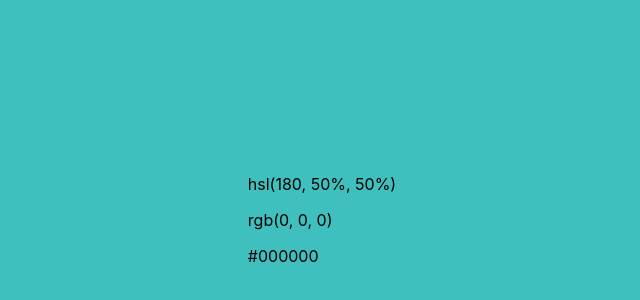
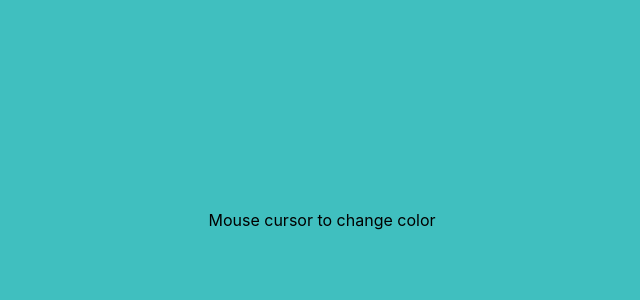
Before and after one commit to lucas4e/colorpickerjs, a React (Create React App) app: page / in a window 1280 px wide. Shown: the part 180-480 px from the top of the page, without its empty margins (318-958 px from the left). Built offline with nearby package versions, Linux system fonts and the light colour scheme.

Commit message:
added conditional rendering and copy to clipboard functionality

```diff
--- a/src/App.js
+++ b/src/App.js
@@ -1,4 +1,4 @@
-import React, { useState, useEffect, useMemo } from 'react';
+import React, { useState, useEffect, useMemo, useRef } from 'react';
 import { useMousePosition } from './components/useMousePosition';
 import { useScrollValue } from './components/useScrollValue';
 import { setConstraints } from './components/setConstraints';
@@ -7,6 +7,7 @@ import { useCalculateHEX } from './components/useCalculateHEX';
 import './index.css';
 
 function App() {
+  const [hasMoved, setHasMoved] = useState(false);
   const [hue, setHue] = useState(0);
   const [saturation, setSaturation] = useState(0);
   const [lightness, setLightness] = useState(0);
@@ -57,12 +58,23 @@ function App() {
     return `hsl(${h}, ${s}%, ${l}%)`;
   };
 
+  const handleClick = (e) => {
+    navigator.clipboard.writeText(e).then(
+      () => {
+        console.log('Copied ' + e + ' to clipboard');
+      },
+      () => {
+        console.log('Copy to clipboard failed');
+      }
+    );
+  };
+
   const displayHSL = () => {
     return `hsl(${Math.round(hue)}, ${Math.round(saturation)}%, ${lightness}%)`;
   };
 
-  const rgb = useCalculateRGB(element);
-  const hex = useCalculateHEX(element);
+  let rgb = useCalculateRGB(element);
+  let hex = useCalculateHEX(element);
 
   return (
     <div className='container'>
@@ -72,9 +84,21 @@ function App() {
         style={{ backgroundColor: getHSL(hue, saturation, lightness) }}
       >
         <div className='colorProps disable-select'>
-          <p>{displayHSL()}</p>
-          <p>{rgb}</p>
-          <p>{hex}</p>
+          {!hasMoved ? (
+            <div>Mouse cursor to change color</div>
+          ) : (
+            <div>
+              <p onClick={(e) => handleClick(e.target.innerHTML)}>
+                {displayHSL()}
+              </p>
+              <p onClick={(e) => handleClick(e.target.innerHTML)}>
+                {rgb === 'rgb(0, 0, 0)' ? (rgb = 'rgb(64, 191, 191)') : rgb}
+              </p>
+              <p onClick={(e) => handleClick(e.target.innerHTML)}>
+                {hex === '#000000' ? (hex = '#40bfbf') : hex}
+              </p>
+            </div>
+          )}
         </div>
       </div>
     </div>
```
